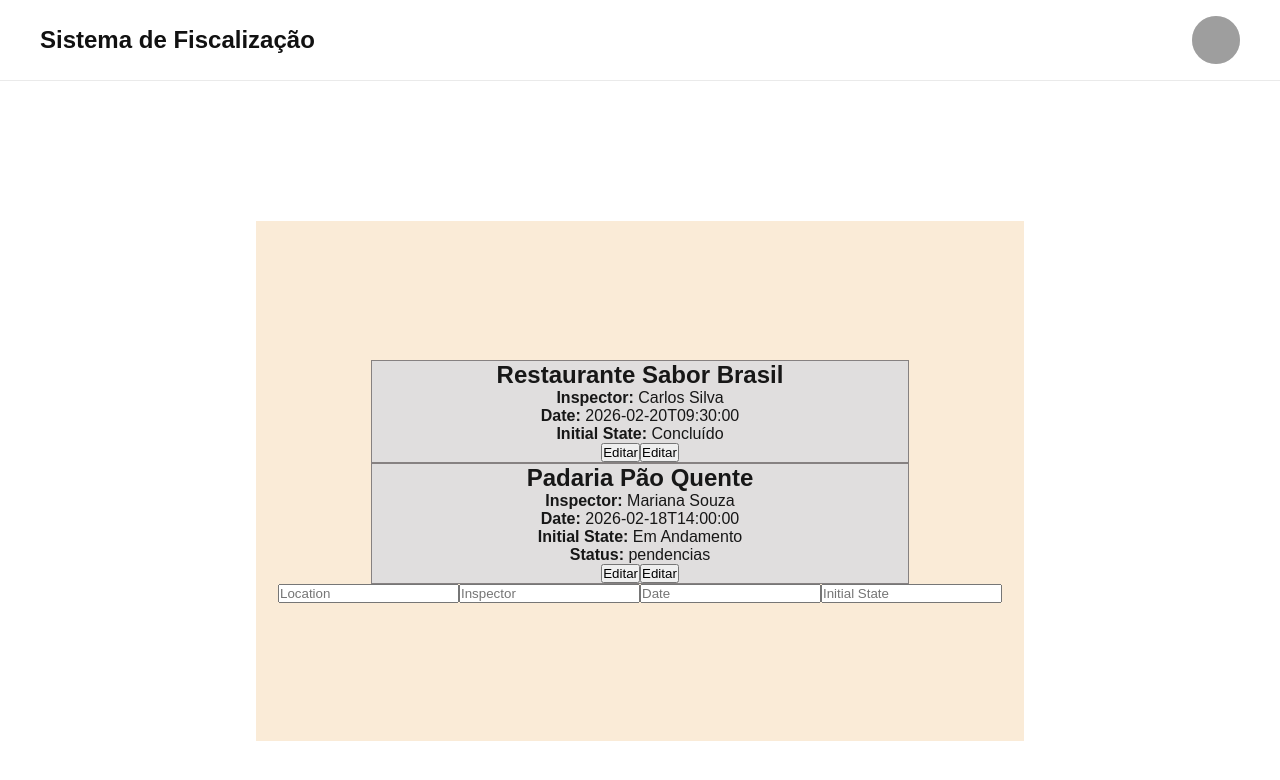
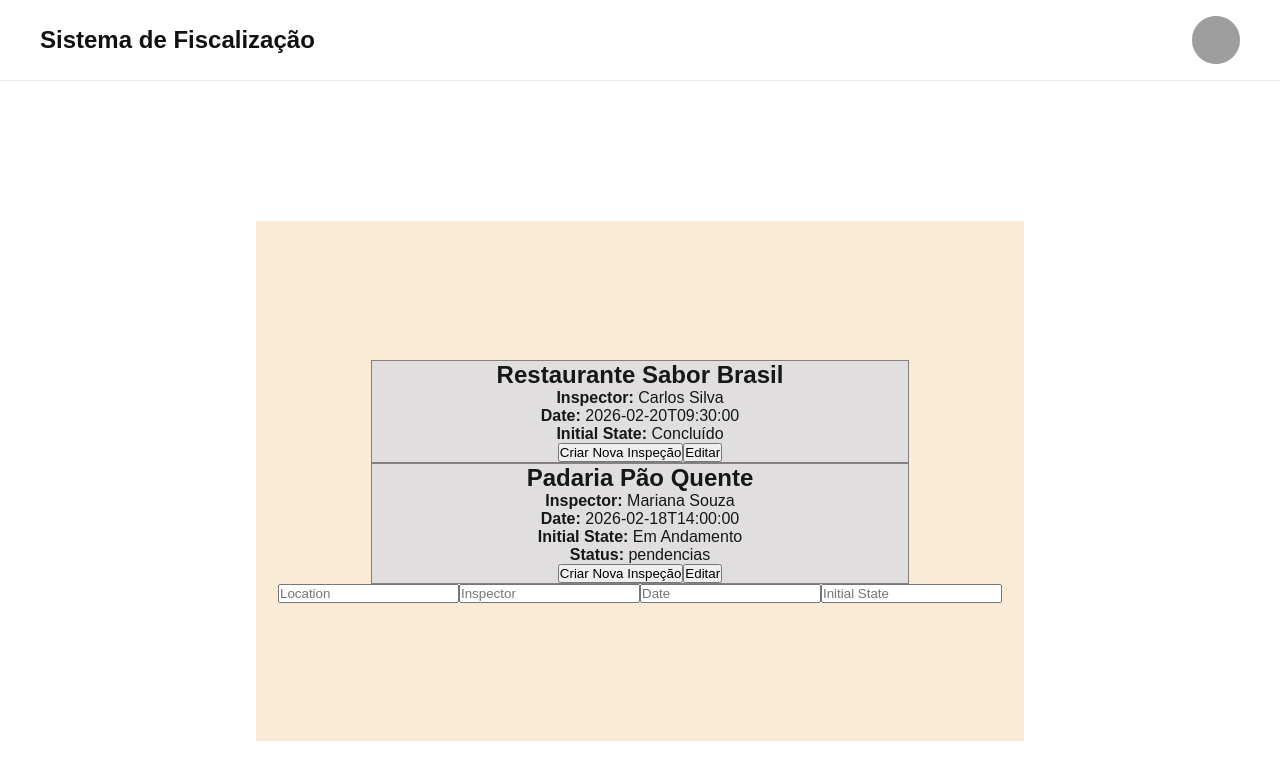
Before and after one commit to jefersongomesjr/inspections-app, a Next.js app: page /inspections in a window 1280 px wide. Shown: the top 780 px of the page. Built offline with nearby package versions, Linux system fonts and the light colour scheme; data requests are answered from the project's data file; grey boxes are pictures that could not be loaded.

Commit message:
feat: create botão to add new inspection

```diff
--- a/src/app/components/organisms/Card/index.tsx
+++ b/src/app/components/organisms/Card/index.tsx
@@ -4,9 +4,10 @@ import styles from './Card.module.css';
 
 interface CardProps {
   inspection: Inspection;
+  setShowModal: (showModal: boolean) => void;
 }
 
-export default function Card({ inspection }: CardProps) {
+export default function Card({ inspection, setShowModal }: CardProps) {
   return (
     <div className={styles.card}>
       <h2>{inspection.location}</h2>
@@ -15,7 +16,7 @@ export default function Card({ inspection }: CardProps) {
       <p><strong>Initial State:</strong> {inspection.status ? 'Em Andamento' : 'Concluído'}</p>
       {inspection.status && <p><strong>Status:</strong> {inspection.status}</p>}
       <div>
-        <button>Editar</button>
+        <button onClick={() => setShowModal(true)}>Criar Nova Inspeção</button>
         <button>Editar</button>
       </div>
     </div>
```
